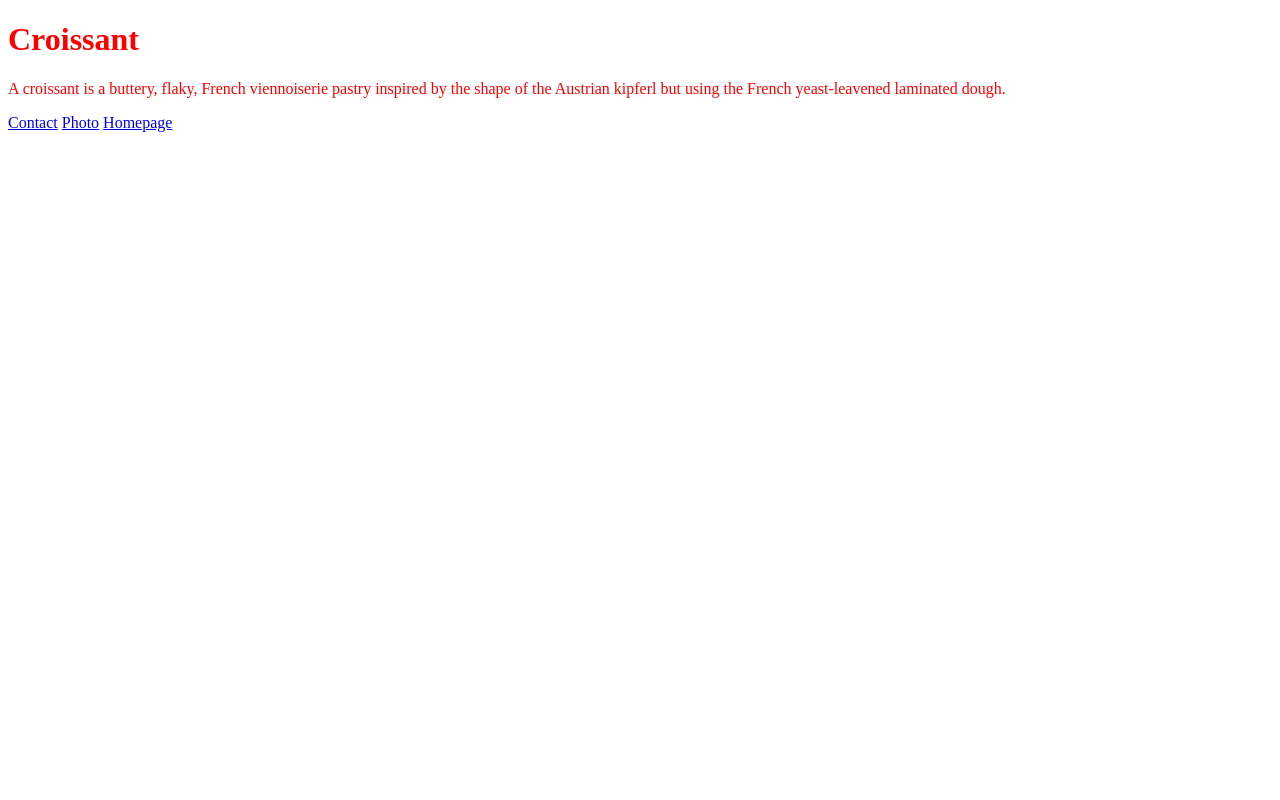
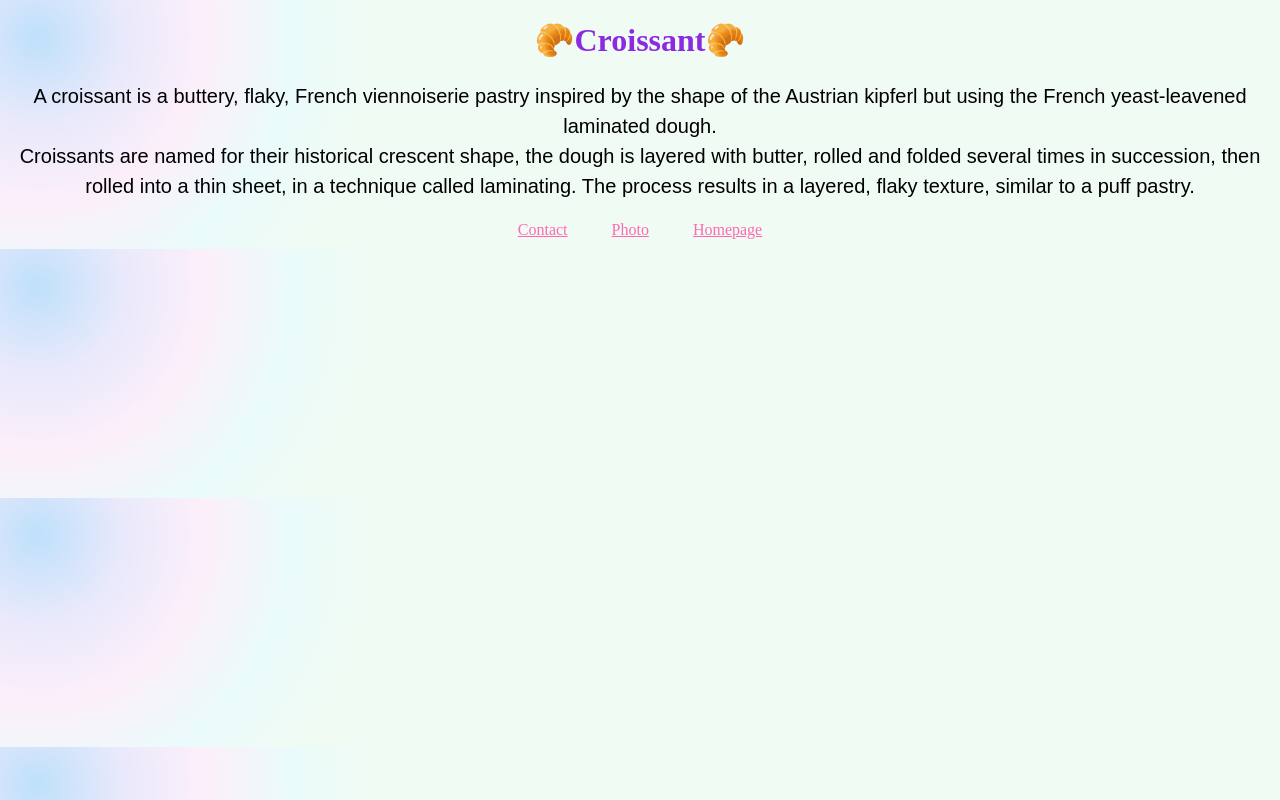
Before and after one commit to Tamilo4ka/Croissant, a plain HTML site: page index.html in a window 1280 px wide. Drawn offline with Linux system fonts and the light colour scheme.

Commit message:
Updated the CSS file

```diff
--- a/css/styles.css
+++ b/css/styles.css
@@ -1,3 +1,48 @@
 body {
-  color: red;
+  background: radial-gradient(
+    328px at 2.9% 15%,
+    rgb(191, 224, 251) 0%,
+    rgb(232, 233, 251) 25.8%,
+    rgb(252, 239, 250) 50.8%,
+    rgb(234, 251, 251) 77.6%,
+    rgb(240, 251, 244) 100.7%
+  );
 }
+h1 {
+  text-align: center;
+  color: blueviolet;
+}
+footer {
+  text-align: center;
+
+  margin: 10px 20px;
+}
+a {
+  color: hotpink;
+  margin: 20px;
+}
+a:hover {
+  color: blueviolet;
+  cursor: pointer;
+  text-decoration: none;
+}
+img {
+  display: block;
+  margin: 0 auto;
+  max-width: 800px;
+  border-radius: 10px;
+}
+p {
+  text-align: center;
+  font-size: 20px;
+  font-family: Arial, Helvetica, sans-serif;
+  line-height: 1.5;
+}
+h2 {
+  text-align: center;
+  font-size: 30px;
+}
+h2:hover {
+  cursor: pointer;
+  color: blue;
+}
--- a/index.html
+++ b/index.html
@@ -8,11 +8,16 @@
     <title>Document</title>
   </head>
   <body>
-    <h1>Croissant</h1>
+    <h1>🥐Croissant🥐</h1>
     <p>
       A croissant is a buttery, flaky, French viennoiserie pastry inspired by
       the shape of the Austrian kipferl but using the French yeast-leavened
       laminated dough.
+      <br />
+      Croissants are named for their historical crescent shape, the dough is
+      layered with butter, rolled and folded several times in succession, then
+      rolled into a thin sheet, in a technique called laminating. The process
+      results in a layered, flaky texture, similar to a puff pastry.
     </p>
     <footer>
       <a href="/contact.html">Contact</a>
```
Also changed, not shown: photo.html (+0 -1 lines).
